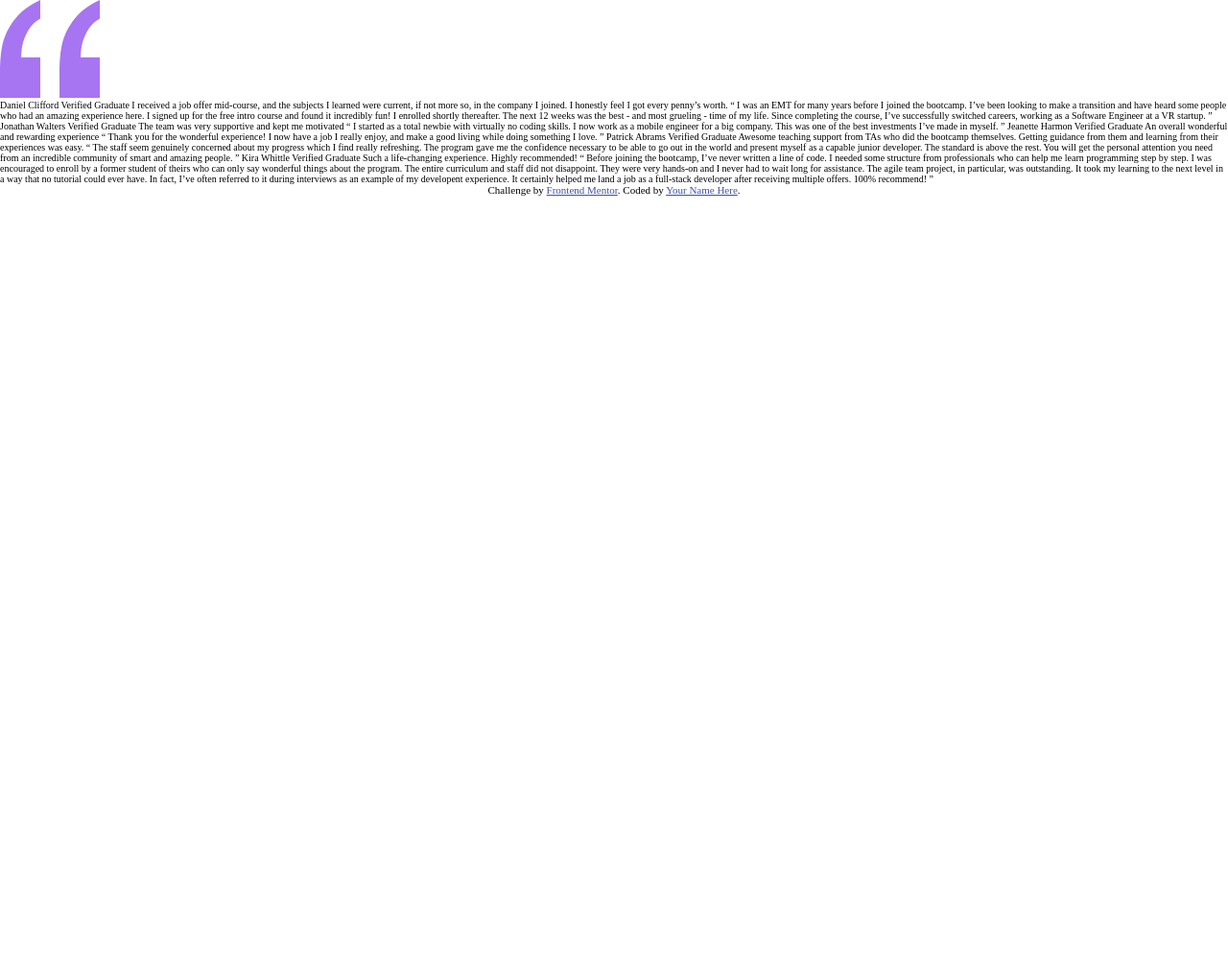
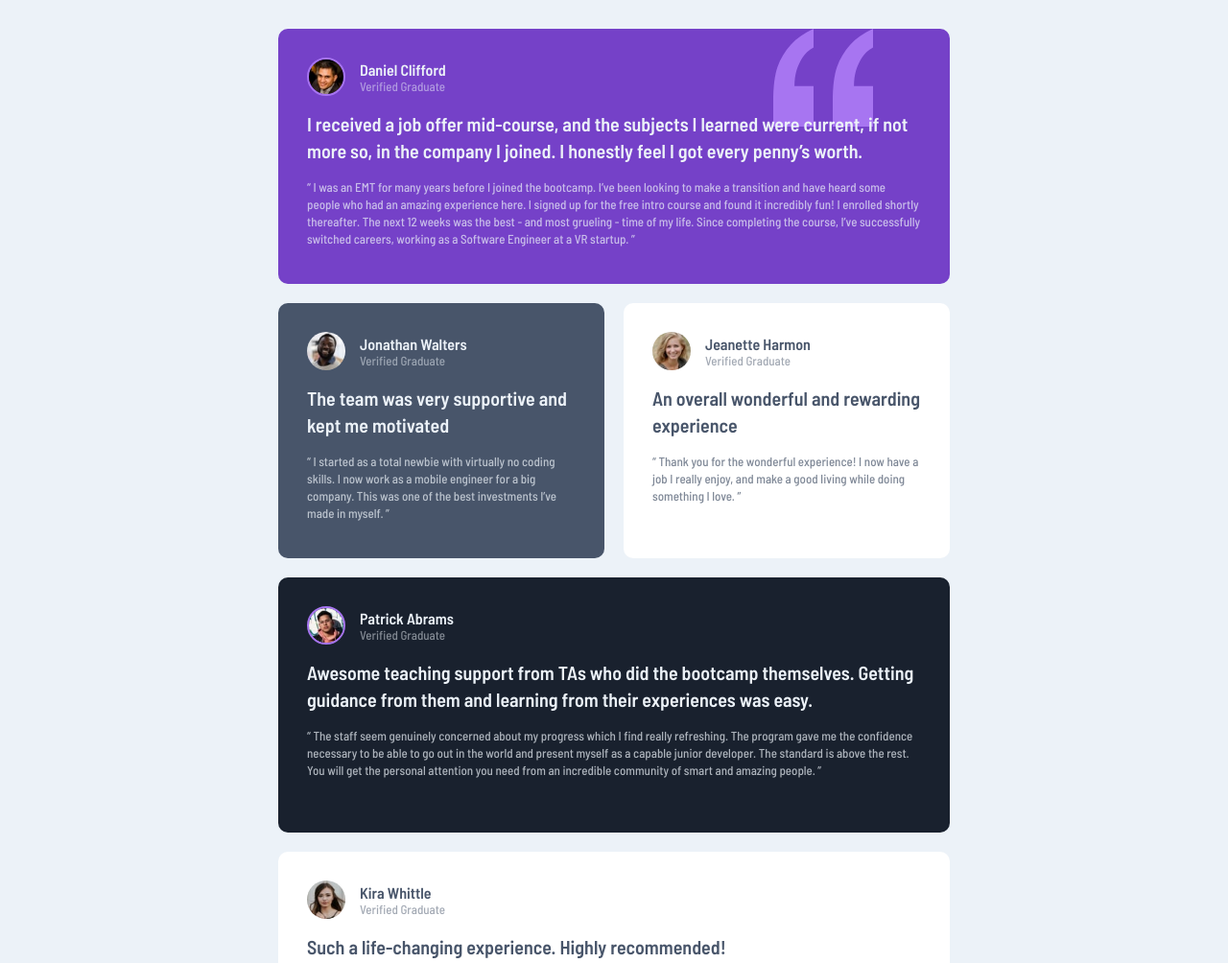
Before and after one commit to AnsAjxup/Testimonials-grid-section-main-FM, a plain HTML site: page index.html in a window 1280 px wide. Shown: the top 1004 px of the page at 96% size. Before the commit the page ends 800 px from the top, so only its background shows below. Drawn offline with Linux system fonts and the light colour scheme.

Commit message:
reto finalizado

```diff
--- a/css/desktop.css
+++ b/css/desktop.css
@@ -0,0 +1,9 @@
+.container-cards{
+    width: 110rem;
+    margin: auto;
+    grid-template-columns: repeat(4, 1fr);
+    grid-template-rows: repeat(2, 1fr);
+    grid-template-areas:
+        "one one two five"
+        "three four four five";
+}
--- a/css/style.css
+++ b/css/style.css
@@ -5,25 +5,111 @@
 }
 html{
     font-size: 62.5%;
+    font-family: var(--BarlowSemi-fontFamily);
 }
 :root{
     /* Primary Colors */
     --moderateViolet-background: hsl(263, 55%, 52%);
-    --veryDarkGrayishBlue-background: hsl(217, 19%, 35%);
-    --veryDarkBlackishBlue-background-title: hsl(219, 29%, 14%);
+    --veryDarkGrayishBlue-background-font: hsl(217, 19%, 35%);
+    --veryDarkBlackishBlue-background: hsl(219, 29%, 14%);
     --white-background: hsl(0, 0%, 100%);
     /* Neutral Colors */
-    --lightGray-paragraph: hsl(0, 0%, 81%);
-    --lightGrayishBlue-background: hsl(210, 46%, 95%);
+    --lightGray-font: hsl(0, 0%, 81%);
+    --lightGrayishBlue-background-font: hsl(210, 46%, 95%);
     /* Typography */
     --BarlowSemi-fontFamily: 'Barlow Semi Condensed', sans-serif;
     --size-paragraph: 1.3rem;
-    --size-paragraphImportant: 2.4rem;
-    --size-title: 2rem;
+    --size-paragraphImportant: 2rem;
+    --size-title: 1.6rem;
     --fontWeight-medium: 500;
     --fontWeight-semiBold: 600;
 }
-
+p{
+    font-size: var(--size-paragraph);
+    font-weight: var(--fontWeight-medium);
+}
+h2{
+    font-size: var(--size-title);
+    font-weight: var(--fontWeight-semiBold);
+}
+body{
+    width: 100%;
+    min-height: 100vh;
+    background-color: var(--lightGrayishBlue-background-font);
+    padding: 3rem 0;
+    display: flex;
+    flex-direction: column;
+}
+.container-cards{
+    width: 35rem;
+    margin: auto;
+    display: grid;
+    grid-template-areas:
+        "one"
+        "two"
+        "three"
+        "four"
+        "five";
+    gap: 2rem;
+}
+.card{
+    width: 100%;
+    border-radius: 1rem;
+    padding: 3rem;
+    transition: all 0.1s linear;
+}
+.card:hover{
+    transform: scale(102%);
+    box-shadow: 0 5px 15px var(--lightGray-font);
+}
+.card-one{
+    grid-area: one;
+    background-color: var(--moderateViolet-background);
+    position: relative;
+    color: var(--lightGrayishBlue-background-font);
+}
+.img-quotation{
+    position: absolute;
+    top: 0;
+    right: 3rem;
+    z-index: 0;
+}
+.container-user{
+    width: 100%;
+    display: flex;
+}
+.img-perfil{
+    width: 4rem;
+    border-radius: 50%;
+    border: 2px solid hsl(264deg 82% 70%);
+}
+.user-data{
+    margin-left: 1.5rem;
+    height: inherit;
+    display: flex;
+    flex-direction: column;
+    justify-content: center;
+}
+.user-data__name{
+    color: inherit;
+}
+.user-data__verified{
+    color: inherit;
+    opacity: 50%;
+}
+.paragraph-important{
+    color: inherit;
+    font-size: var(--size-paragraphImportant);
+    font-weight: var(--fontWeight-semiBold);
+    position: relative;
+    margin: 1.5rem 0;
+    line-height: 2.8rem;
+}
+.card__paragraph{
+    color: inherit;
+    opacity: 70%;
+    line-height: 1.8rem;
+}
 /* Note for text colors:
 
 1. "Verified Graduate" has the same color as the person's name with 50% opacity
@@ -32,10 +118,37 @@ html{
 1. "Graduado verificado" tiene el mismo color que el nombre de la persona con un 50 % de opacidad
 2. Los párrafos de revisión dentro de las citas también tienen el mismo color, pero tienen una opacidad del 70 %.*/
 
+.card-two{
+    grid-area: two;
+    background-color: var(--veryDarkGrayishBlue-background-font);
+    color: var(--lightGrayishBlue-background-font);
+}
+.img-perfil--border{
+    border: none;
+}
+.card-three{
+    grid-area: three;
+    background-color: var(--white-background);
+    color: var(--veryDarkGrayishBlue-background-font);
+}
+.card-four{
+    grid-area: four;
+    background-color: var(--veryDarkBlackishBlue-background);
+    color: var(--lightGrayishBlue-background-font);
+}
+.card-five{
+    grid-area: five;
+    background-color: var(--white-background);
+    color: var(--veryDarkGrayishBlue-background-font);
+}
 
 
 
-
-
-.attribution { font-size: 11px; text-align: center; }
-.attribution a { color: hsl(228, 45%, 44%); }
+.attribution{
+    font-size: 11px;
+    text-align: center;
+    margin-top: 4rem;
+}
+.attribution a{
+    color: hsl(228, 45%, 44%);
+}
--- /dev/null
+++ b/css/tablet.css
@@ -0,0 +1,14 @@
+.container-cards{
+    width: 70rem;
+    margin: auto;
+    grid-template-columns: repeat(2, 1fr);
+    grid-template-rows: repeat(4, 1fr);
+    grid-template-areas:
+        "one one"
+        "two three"
+        "four four"
+        "five five";
+}
+.img-quotation{
+    right: 8rem;
+}
--- a/index.html
+++ b/index.html
@@ -9,69 +9,73 @@
   <link href="https://fonts.googleapis.com/css2?family=Barlow+Semi+Condensed:wght@500;600&display=swap" rel="stylesheet">
   <title>Frontend Mentor | [Challenge Name Here]</title>
   <link rel="stylesheet" href="./css/style.css">
+  <link rel="stylesheet" href="./css/tablet.css" media="(min-width: 768px)">
+  <link rel="stylesheet" href="./css/desktop.css" media="(min-width: 1440px)">
 </head>
 <body>
   <main class="container-cards">
-    <section class="card-one">
+    <section class="card card-one">
       <img class="img-quotation" src="./images/bg-pattern-quotation.svg" alt="" aria-hidden="true">
+      <div class="container-user">
+        <img src="./images/image-daniel.jpg" alt="" class="img-perfil" aria-hidden="true">
+        <div class="user-data">
+          <h2 class="user-data__name">Daniel Clifford</h2>
+          <p class="user-data__verified">Verified Graduate</p>
+        </div>
+      </div>
+      <p class="paragraph-important">I received a job offer mid-course, and the subjects I learned were current, if not more so, in the company I joined. I honestly feel I got every penny’s worth.</p>
+      <p class="card__paragraph">“ I was an EMT for many years before I joined the bootcamp. I’ve been looking to make a transition and have heard some people who had an amazing experience here. I signed up for the free intro course and found it incredibly fun! I enrolled shortly thereafter. The next 12 weeks was the best - and most grueling - time of my life. Since completing the course, I’ve successfully switched careers, working as a Software Engineer at a VR startup. ”</p>
+    </section>
+    <section class="card card-two">
+      <div class="container-user">
+        <img src="./images/image-jonathan.jpg" alt="" class="img-perfil img-perfil--border" aria-hidden="true">
+        <div class="user-data">
+          <h2 class="user-data__name">Jonathan Walters</h2>
+          <p class="user-data__verified">Verified Graduate</p>
+        </div>
+      </div>
+      <p class="paragraph-important">The team was very supportive and kept me motivated</p>
+      <p class="card__paragraph">“ I started as a total newbie with virtually no coding skills. I now work as a mobile engineer for a big company. This was one of the best investments I’ve made in myself. ”</p>
+    </section>
+    <section class="card card-three">
+      <div class="container-user">
+        <img src="./images/image-jeanette.jpg" alt="" class="img-perfil img-perfil--border" aria-hidden="true">
+        <div class="user-data">
+          <h2 class="user-data__name">Jeanette Harmon</h2>
+          <p class="user-data__verified">Verified Graduate</p>
+        </div>
+      </div>
+      <p class="paragraph-important">An overall wonderful and rewarding experience</p>
+      <p class="card__paragraph">“ Thank you for the wonderful experience! I now have a job I really enjoy, and make a good living
+        while doing something I love. ”</p>
+    </section>
+    <section class="card card-four">
+      <div class="container-user">
+        <img src="./images/image-patrick.jpg" alt="" class="img-perfil" aria-hidden="true">
+        <div class="user-data">
+          <h2 class="user-data__name">Patrick Abrams</h2>
+          <p class="user-data__verified">Verified Graduate</p>
+        </div>
+      </div>
+      <p class="paragraph-important">Awesome teaching support from TAs who did the bootcamp themselves. Getting guidance from them and learning from their experiences was easy.</p>
+      <p class="card__paragraph">“ The staff seem genuinely concerned about my progress which I find really refreshing. The program gave me the confidence necessary to be able to go out in the world and present myself as a capable junior developer. The standard is above the rest. You will get the personal attention you need from an incredible community of smart and amazing people. ”</p>
+    </section>
+    <section class="card card-five">
+      <div class="container-user">
+        <img src="./images/image-kira.jpg" alt="" class="img-perfil img-perfil--border" aria-hidden="true">
+        <div class="user-data">
+          <h2 class="user-data__name">Kira Whittle</h2>
+          <p class="user-data__verified">Verified Graduate</p>
+        </div>
+      </div>
+      <p class="paragraph-important">Such a life-changing experience. Highly recommended!</p>
+      <p class="card__paragraph">“ Before joining the bootcamp, I’ve never written a line of code. I needed some structure from professionals who can help me learn programming step by step. I was encouraged to enroll by a former student of theirs who can only say wonderful things about the program. The entire curriculum and staff did not disappoint. They were very hands-on and I never had to wait long for assistance. The agile team project, in particular, was outstanding. It took my learning to the next level in a way that no tutorial could ever have. In fact, I’ve often referred to it during interviews as an example of my developent experience. It certainly helped me land a job as a full-stack developer after receiving multiple offers. 100% recommend! ”</p>
     </section>
   </main>
-  Daniel Clifford
-  Verified Graduate
-
-  I received a job offer mid-course, and the subjects I learned were current, if not more so,
-  in the company I joined. I honestly feel I got every penny’s worth.
-
-  “ I was an EMT for many years before I joined the bootcamp. I’ve been looking to make a
-  transition and have heard some people who had an amazing experience here. I signed up
-  for the free intro course and found it incredibly fun! I enrolled shortly thereafter.
-  The next 12 weeks was the best - and most grueling - time of my life. Since completing
-  the course, I’ve successfully switched careers, working as a Software Engineer at a VR startup. ”
-
-  Jonathan Walters
-  Verified Graduate
-
-  The team was very supportive and kept me motivated
-
-  “ I started as a total newbie with virtually no coding skills. I now work as a mobile engineer
-  for a big company. This was one of the best investments I’ve made in myself. ”
-
-  Jeanette Harmon
-  Verified Graduate
-
-  An overall wonderful and rewarding experience
-
-  “ Thank you for the wonderful experience! I now have a job I really enjoy, and make a good living
-  while doing something I love. ”
-
-  Patrick Abrams
-  Verified Graduate
-
-  Awesome teaching support from TAs who did the bootcamp themselves. Getting guidance from them and
-  learning from their experiences was easy.
-
-  “ The staff seem genuinely concerned about my progress which I find really refreshing. The program
-  gave me the confidence necessary to be able to go out in the world and present myself as a capable
-  junior developer. The standard is above the rest. You will get the personal attention you need from
-  an incredible community of smart and amazing people. ”
-
-  Kira Whittle
-  Verified Graduate
-
-  Such a life-changing experience. Highly recommended!
-
-  “ Before joining the bootcamp, I’ve never written a line of code. I needed some structure from
-  professionals who can help me learn programming step by step. I was encouraged to enroll by a former
-  student of theirs who can only say wonderful things about the program. The entire curriculum and staff
-  did not disappoint. They were very hands-on and I never had to wait long for assistance. The agile team
-  project, in particular, was outstanding. It took my learning to the next level in a way that no tutorial
-  could ever have. In fact, I’ve often referred to it during interviews as an example of my developent
-  experience. It certainly helped me land a job as a full-stack developer after receiving multiple offers.
-  100% recommend! ”
 
   <div class="attribution">
     Challenge by <a href="https://www.frontendmentor.io?ref=challenge" target="_blank">Frontend Mentor</a>.
-    Coded by <a href="#">Your Name Here</a>.
+    Coded by <a href="#">Andrés</a>.
   </div>
 </body>
 </html>
```
